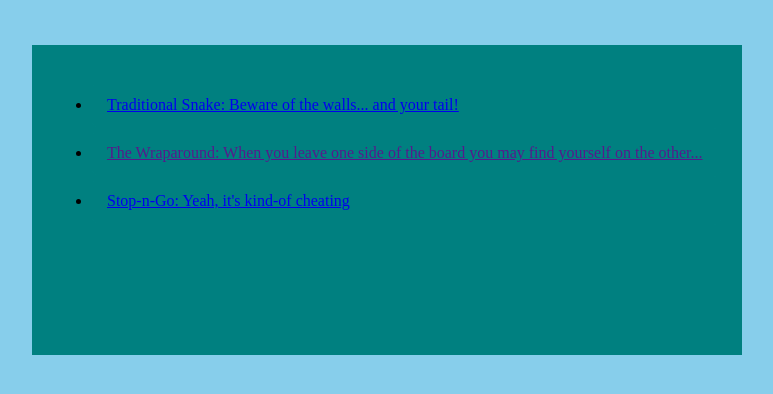
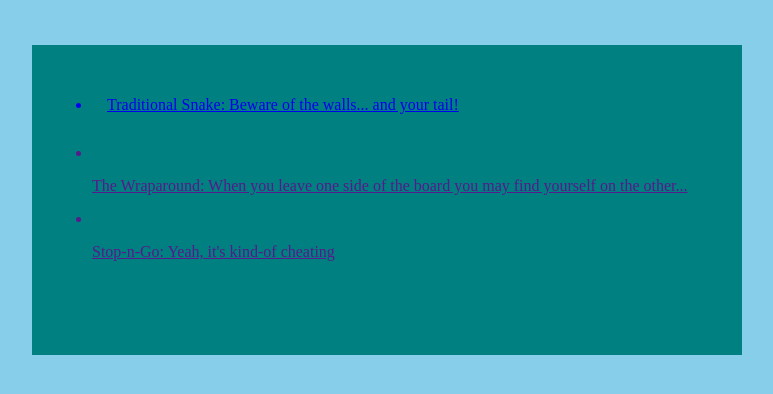
Before and after one commit to al-shep/al-shep.github.io, a plain HTML site: page asd-projects/snake/index.html in a window 1280 px wide. Shown: the part 148-542 px from the top of the page, without its empty margins (253-1026 px from the left). Drawn offline with Linux system fonts and the light colour scheme.

Commit message:
saving snake

```diff
--- a/asd-projects/snake/index.html
+++ b/asd-projects/snake/index.html
@@ -18,9 +18,9 @@
     <div id='mainNav'>
       <ul>
         <div id='gameVersions'>
-          <li class="gameList"><a href="snake.html">Traditional Snake: Beware of the walls... and your tail!</a></li>
-          <li class="gameList"><a href="">The Wraparound: When you leave one side of the board you may find yourself on the other...</a></li>
-          <li class="gameList"><a href="Stop-n-Go: Yeah, it's kind-of cheating">Stop-n-Go: Yeah, it's kind-of cheating</a></li>
+          <a href="snake.html"><li class="gameList">Traditional Snake: Beware of the walls... and your tail!</li></li></a>
+          <a href=""><li class="gameList"></li>The Wraparound: When you leave one side of the board you may find yourself on the other...</li></a>
+          <a href=""><li class="gameList"></li>Stop-n-Go: Yeah, it's kind-of cheating</li></a>
         </div>
       </ul>
     </div>
```
